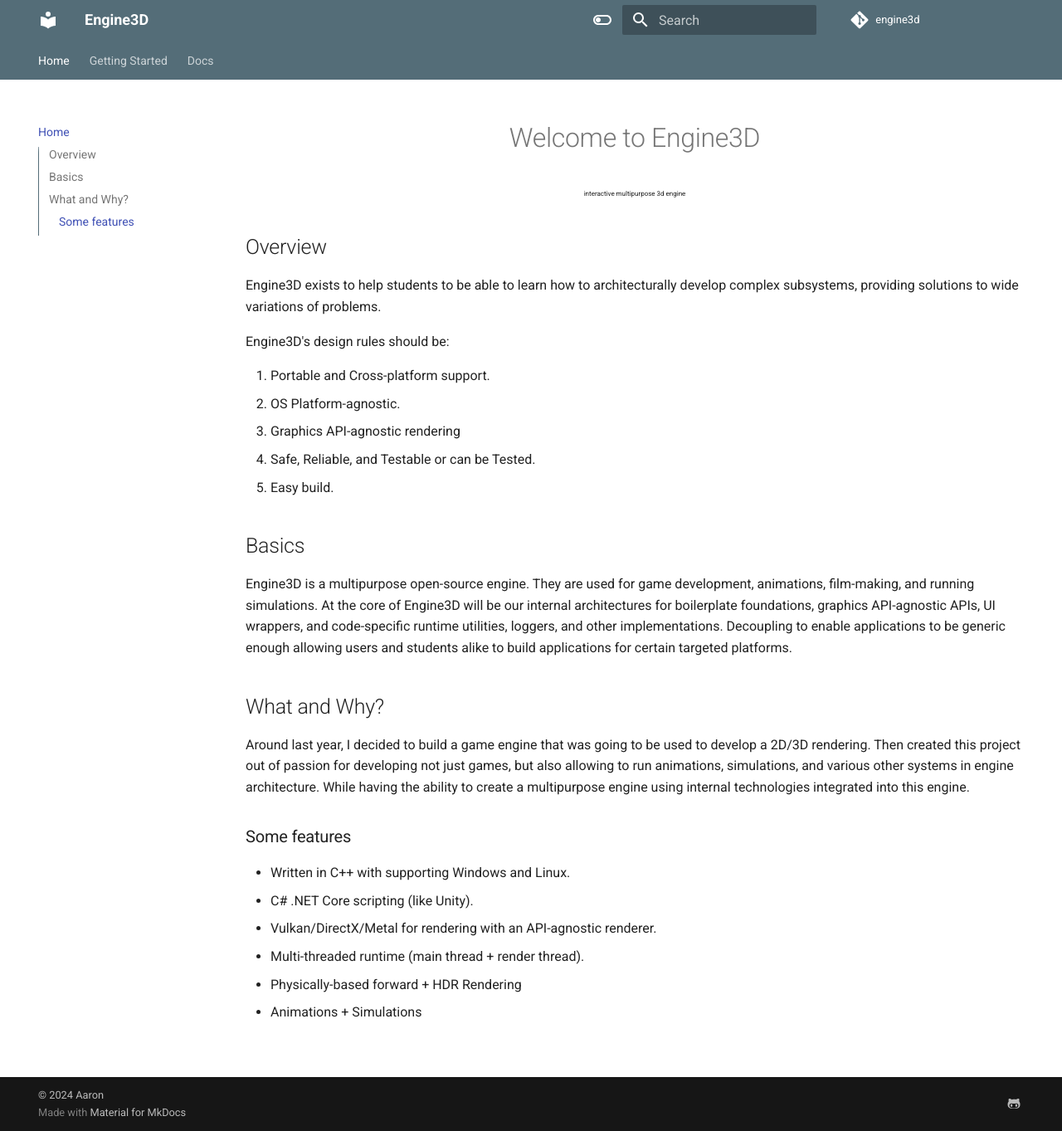
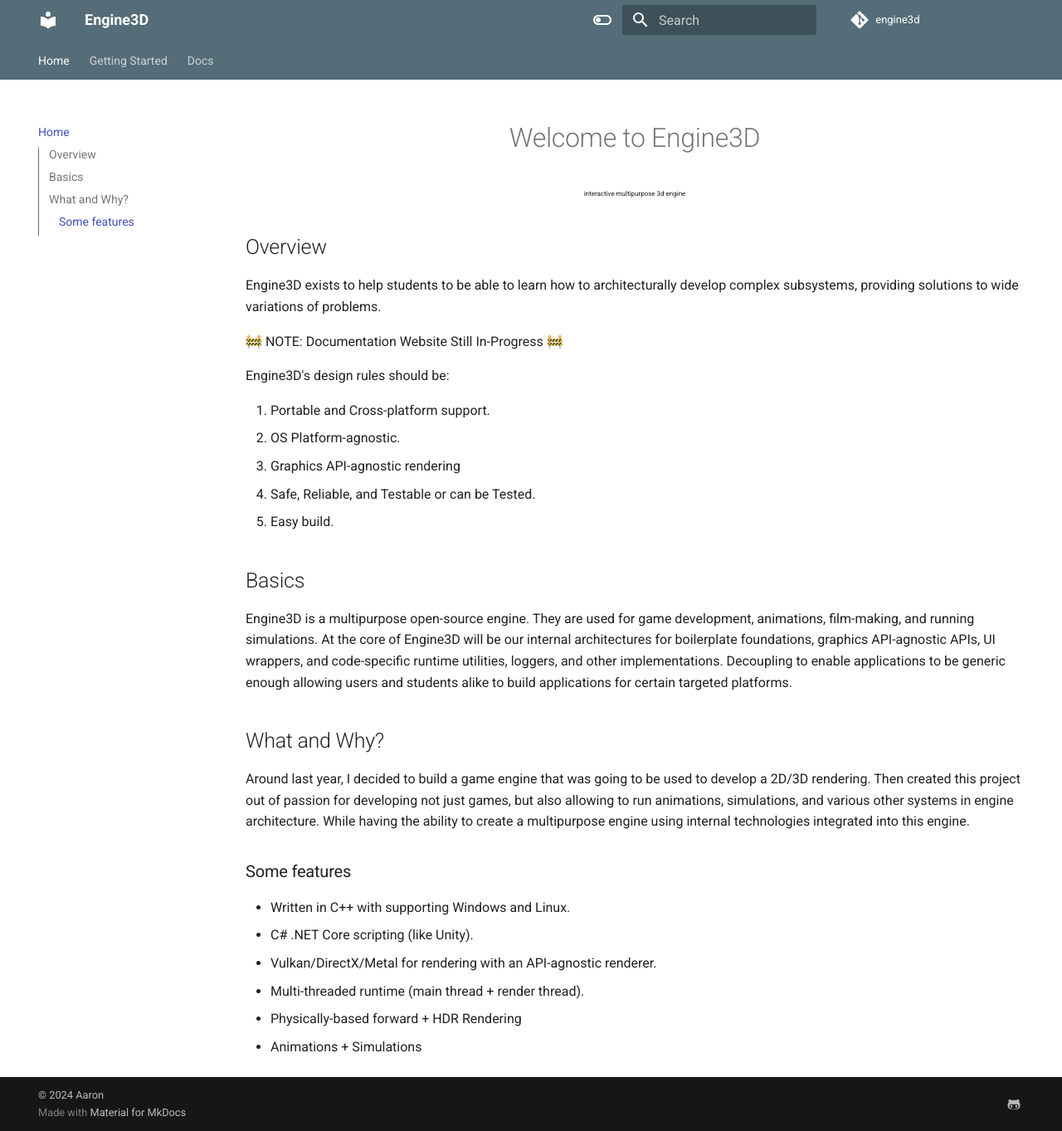
Before and after one commit to engine3d-dev/engine3d.github.io, an MkDocs documentation site: the page built from docs/index.md, in a window 1280 px wide and 1363 px high. Shown: the whole window at 83% size. Built offline with MkDocs 1.6.1 and Material for MkDocs 9.7.7, drawn with Linux system fonts in a browser that asks for light colours; comment, search, counter and statistics services are not loaded.

Commit message:
Update index.md

```diff
--- a/docs/index.md
+++ b/docs/index.md
@@ -6,6 +6,9 @@
 
 ## Overview
 Engine3D exists to help students to be able to learn how to architecturally develop complex subsystems, providing solutions to wide variations of problems.
+
+🚧 NOTE: Documentation Website Still In-Progress 🚧
+
 
 Engine3D's design rules should be:
 
```
